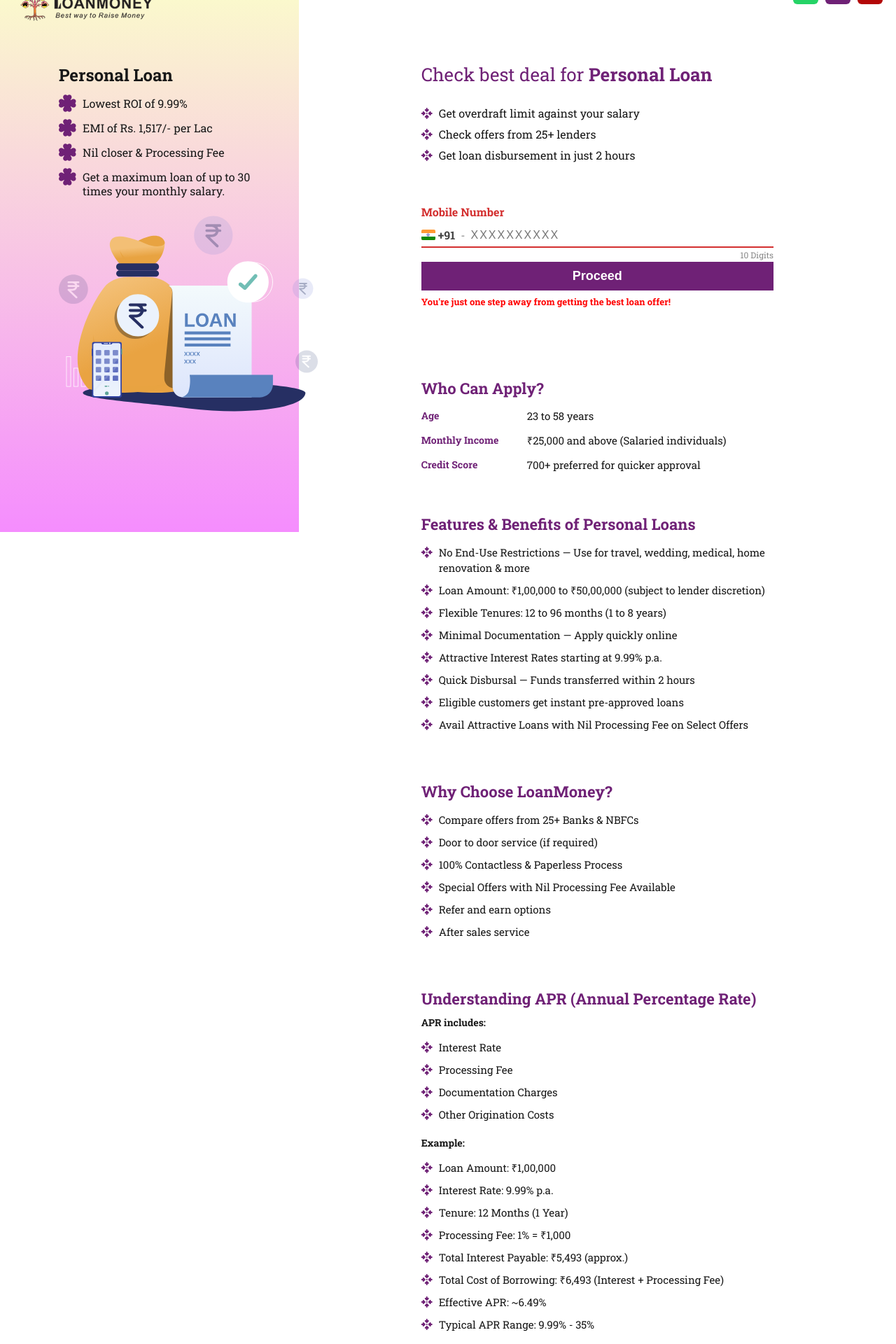
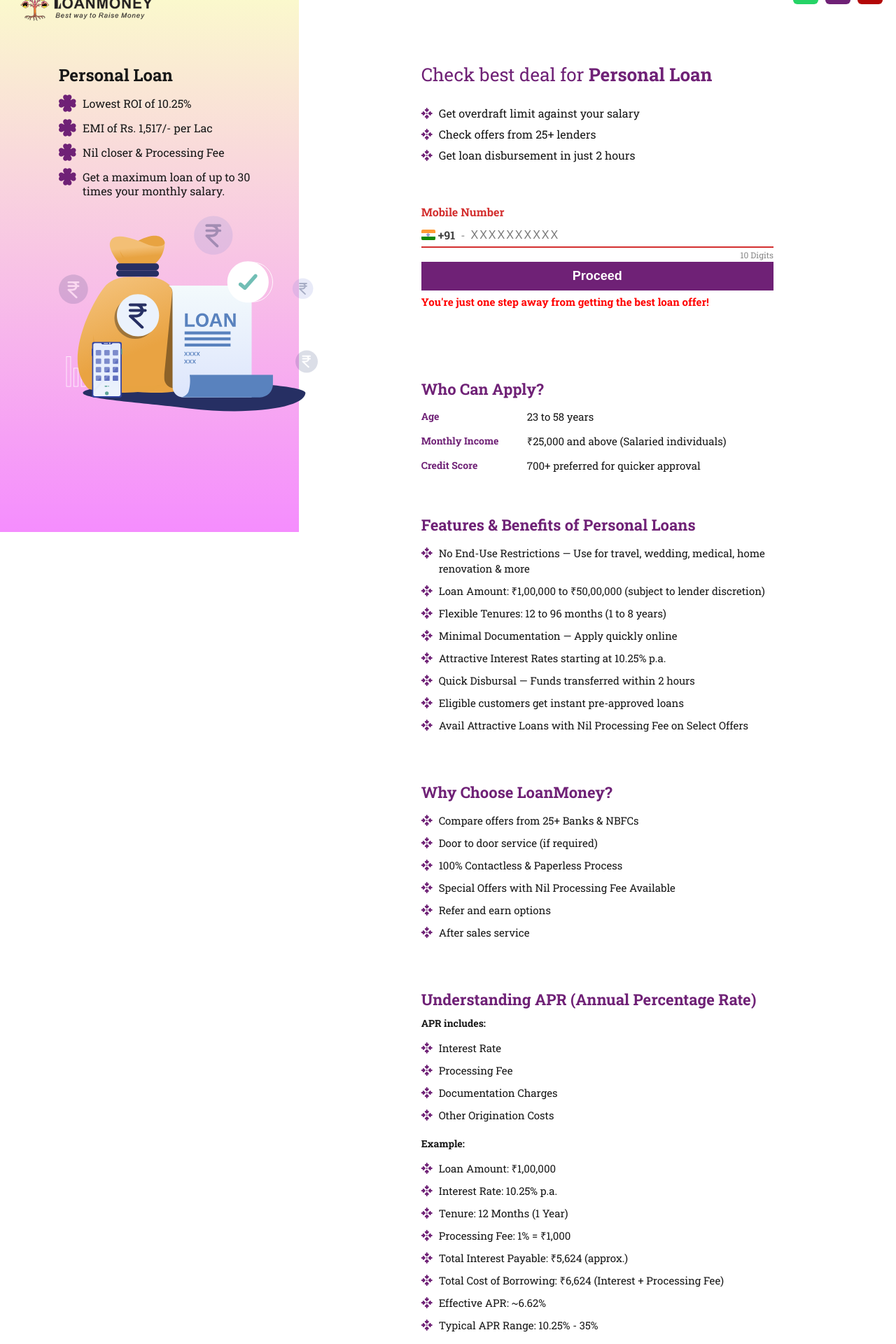
Before and after one commit to loanmoneyindia/lmi_lp, a Next.js app: page / in a window 1280 px wide. Shown: the part 40-1960 px from the top of the page at 70% size. Built offline with nearby package versions, Linux system fonts and the light colour scheme.

Commit message:
change ROI

```diff
--- a/src/app/page.js
+++ b/src/app/page.js
@@ -20,7 +20,7 @@
               <h1>Personal Loan</h1>
               <div className="left_feature">
                 <ul className="custom-list2">
-                  <li>Lowest ROI of 9.99%</li>
+                  <li>Lowest ROI of 10.25%</li>
                   <li>EMI of Rs. 1,517/- per Lac</li>
                   <li>Nil closer & Processing Fee</li>
                   <li>Get a maximum loan of up to 30 times your monthly salary.</li>
--- a/src/app/privacy-policy/page.js
+++ b/src/app/privacy-policy/page.js
@@ -21,7 +21,7 @@
               <h1>Personal Loan</h1>
               <div className="left_feature">
                 <ul className="custom-list2">
-                  <li>Lowest ROI of 9.99%</li>
+                  <li>Lowest ROI of 10.25%</li>
                   <li>EMI of Rs. 1,517/- per Lac</li>
                   <li>Nil closer & Processing Fee</li>
                   <li>Get a maximum loan of up to 30 times your monthly salary.</li>
--- a/src/components/MobileNumberForm.jsx
+++ b/src/components/MobileNumberForm.jsx
@@ -65,7 +65,7 @@
         )}
       </div>
       <button type="submit" className="form_btn"  disabled={loading}>{loading ? "Please wait..." : "Proceed"}</button>
-      <p style={{paddingTop: "6px"}}><small style={{color: "#FF0000", fontWeight: "bold", fontSize: "13px"}}>You&apos;re just one step away from getting the best loan offer!</small></p>
+      <p style={{paddingTop: "6px"}}><small style={{color: "#FF0000", fontWeight: "bold", fontSize: "15px"}}>You&apos;re just one step away from getting the best loan offer!</small></p>
     </form>
   );
 };
--- a/src/components/right-side.jsx
+++ b/src/components/right-side.jsx
@@ -48,7 +48,7 @@
                     <li>Loan Amount: ₹1,00,000 to ₹50,00,000 (subject to lender discretion)</li>
                     <li>Flexible Tenures: 12 to 96 months (1 to 8 years)</li>
                     <li>Minimal Documentation &mdash; Apply quickly online</li>
-                    <li>Attractive Interest Rates starting at 9.99% p.a.</li>
+                    <li>Attractive Interest Rates starting at 10.25% p.a.</li>
                     <li>Quick Disbursal &mdash; Funds transferred within 2 hours</li>
                     <li>Eligible customers get instant pre-approved loans</li>
                     <li>Avail Attractive Loans with Nil Processing Fee on Select Offers</li>
@@ -77,13 +77,13 @@
                 <p style={{paddingTop: '10px'}}><strong>Example:</strong></p>
                 <ul className="custom-list">
                     <li>Loan Amount: ₹1,00,000</li>
-                    <li>Interest Rate: 9.99% p.a.</li>
+                    <li>Interest Rate: 10.25% p.a.</li>
                     <li>Tenure: 12 Months (1 Year)</li>
                     <li>Processing Fee: 1% = ₹1,000</li>
-                    <li>Total Interest Payable: ₹5,493 (approx.)</li>
-                    <li>Total Cost of Borrowing: ₹6,493 (Interest + Processing Fee)</li>
-                    <li>Effective APR: ~6.49%</li>
-                    <li>Typical APR Range: 9.99% - 35%</li>
+                    <li>Total Interest Payable: ₹5,624 (approx.)</li>
+                    <li>Total Cost of Borrowing: ₹6,624 (Interest + Processing Fee)</li>
+                    <li>Effective APR: ~6.62%</li>
+                    <li>Typical APR Range: 10.25% - 35%</li>
                 </ul>
           </div>
           <div className="container2">
```
